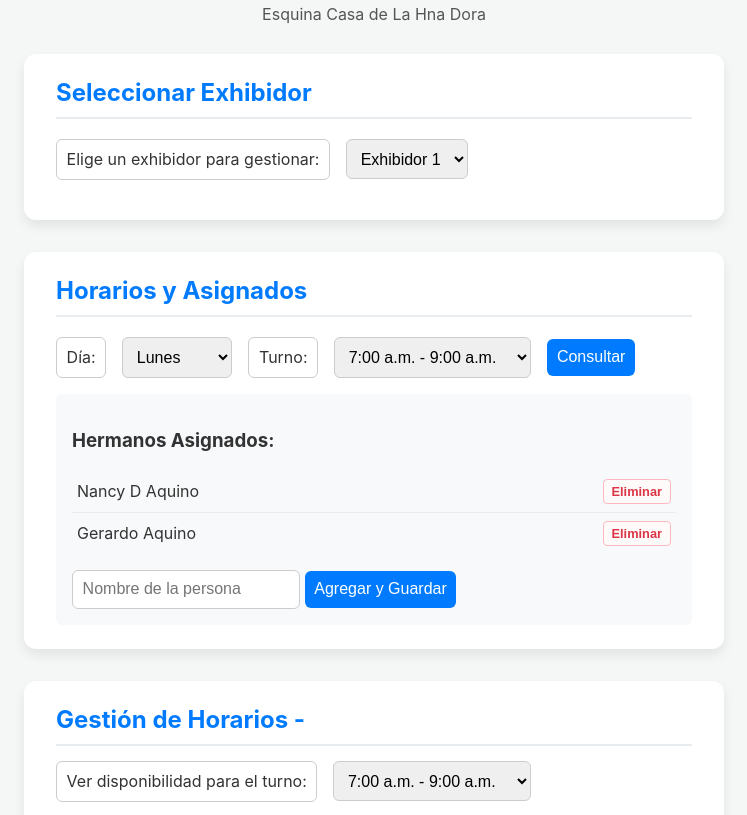
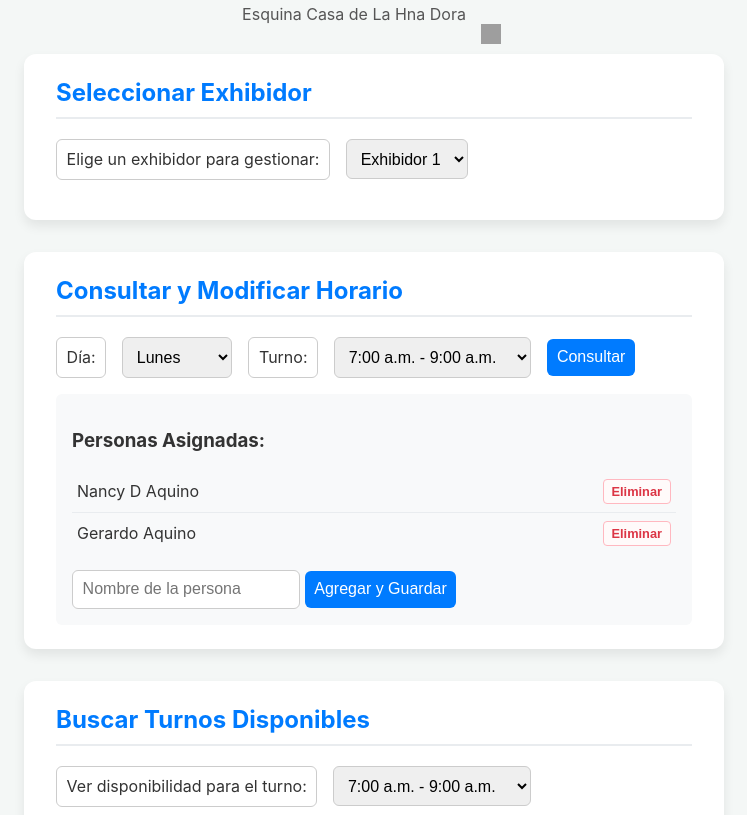
Before and after one commit to JRFajardoM/Exhibidor, a plain HTML site: page index.html in a window 1280 px wide. Shown: the part 91-906 px from the top of the page, without its empty margins (266-1013 px from the left). Drawn offline with Linux system fonts and the light colour scheme; grey boxes are pictures that could not be loaded.

Commit message:
editar ubicaciones
Se agrego un botón para editar las ubicaciones de los exhibidores

```diff
--- a/index.html
+++ b/index.html
@@ -10,7 +10,12 @@
     <div class="container">
         <!-- Títulos dinámicos -->
         <h1>Gestión de Horarios - <span id="titulo-exhibidor"></span></h1>
-        <p class="subtitle"><span id="subtitulo-exhibidor"></span></p>
+        <div id="subtitulo-wrapper" style="display: flex; align-items: center; justify-content: center;">
+            <p class="subtitle"><span id="subtitulo-exhibidor"></span></p>
+            <button onclick="editarSubtitulo()" style="margin-left: 10px; border: none; background: none; cursor: pointer; padding: 5px;">
+                <img src="https://cdn-icons-png.flaticon.com/512/1159/1159633.png" alt="Editar" style="width: 20px; height: 20px;">
+            </button>
+        </div>
 
         <!-- Tarjeta para seleccionar el Exhibidor -->
         <div class="card">
@@ -23,7 +28,7 @@
 
         <!-- Tarjeta para consultar y modificar el horario del exhibidor seleccionado -->
         <div class="card">
-            <h2>Horarios y Asignados</h2>
+            <h2>Consultar y Modificar Horario</h2>
             <div class="form-section">
                 <label for="dia-select">Día:</label>
                 <select id="dia-select">
@@ -50,7 +55,7 @@
             </div>
 
             <div id="resultado-seccion">
-                <h3>Hermanos Asignados:</h3>
+                <h3>Personas Asignadas:</h3>
                 <ul id="lista-personas"></ul>
                 <div id="form-agregar" class="hidden">
                     <input type="text" id="nombre-input" placeholder="Nombre de la persona">
@@ -61,9 +66,7 @@
 
         <!-- Tarjeta para buscar disponibilidad en el exhibidor seleccionado -->
         <div class="card">
-            <h2>Gestión de Horarios - <span id="titulo-exhibidor"></span></h2>
-        <p class="subtitle"><span id="subtitulo-exhibidor"></span></p>
-
+            <h2>Buscar Turnos Disponibles</h2>
             <div class="form-section">
                 <label for="turno-buscar-select">Ver disponibilidad para el turno:</label>
                 <select id="turno-buscar-select">
```
